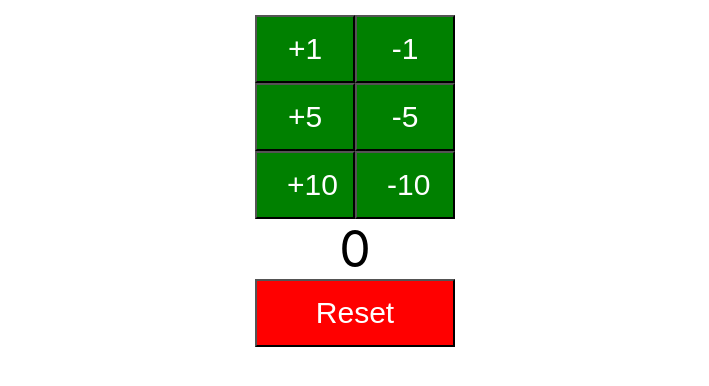
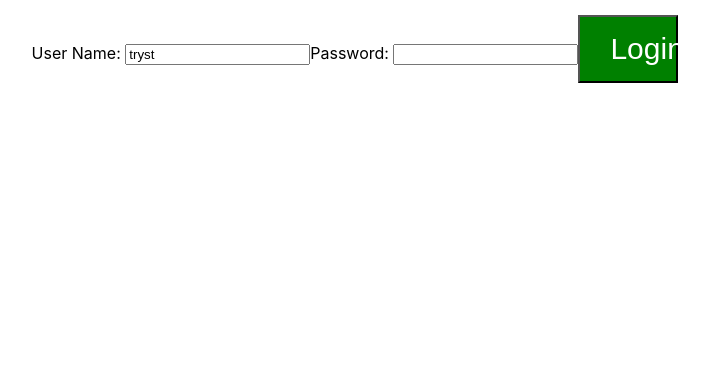
Before and after one commit to TrystanDames/Spring, a React (Create React App) app in the folder Spring+React/spring-react-app/: page / in a window 1280 px wide. Shown: the top 386 px of the page, without its empty margins (285-994 px from the left). Built offline with nearby package versions, Linux system fonts and the light colour scheme.

Commit message:
10th Commit

```diff
--- a/Spring+React/spring-react-app/src/App.js
+++ b/Spring+React/spring-react-app/src/App.js
@@ -4,13 +4,15 @@ import FirstComponent from './components/learning-examples/FirstComponent';
 import SecondComponent from './components/learning-examples/SecondComponent';
 import ThirdComponent from './components/learning-examples/ThirdComponent';
 import Counter from './components/counter/Counter';
+import TodoApp from './components/todo/TodoApp';
 
 class App extends Component {
   render() {
     return (
       <div className="App">
-        <Counter />
+        {/* <Counter /> */}
 
+        <TodoApp />
       </div>
     );
   }
--- /dev/null
+++ b/Spring+React/spring-react-app/src/components/todo/TodoApp.jsx
@@ -0,0 +1,94 @@
+import React, {Component} from "react";
+
+class TodoApp extends Component {
+    render() {
+        return (
+            <div className="TodoApp">
+               <LoginComponent />
+            </div>
+        );
+    }
+}
+
+class LoginComponent extends Component {
+
+    constructor(props) {
+        super(props)
+        this.state = {
+            username: 'tryst',
+            password: '',
+            hasLoginFailed: false,
+            showSuccessMessage: false
+        }
+        // this.handleUsernameChange = this.handleUsernameChange.bind(this)
+        // this.handlePasswordChange = this.handlePasswordChange.bind(this)
+        this.handleChange = this.handleChange.bind(this)
+        this.loginClicked = this.loginClicked.bind(this)
+    }
+
+    handleChange(event) {
+        this.setState (
+            {
+                [event.target.name]: event.target.value
+            }
+        )
+    }
+
+    // handleUsernameChange(event) {
+    //     this.setState (
+    //         {
+    //             [event.target.name]:event.target.value
+    //         }
+    //     )
+    // }
+
+    // handlePasswordChange(event) {
+    //     this.setState (
+    //         {
+    //             password:event.target.value
+    //         }
+    //     )
+    // }
+
+    loginClicked() {
+        if(this.state.username==='trystan' && this.state.password==='dummy') {
+            this.setState({showSuccessMessage:true})
+            this.setState({hasLoginFailed:false})
+        }
+
+        else {
+            this.setState({showSuccessMessage:false})
+            this.setState({hasLoginFailed:true})
+        }
+    }
+
+    render() {
+        return (
+            <div>
+                {/* <ShowInvalidCredentials hasLoginFailed={this.state.hasLoginFailed} />
+                <ShowLoginSuccessMessage showSuccessMessage={this.state.showSuccessMessage} /> */}
+                {this.state.hasLoginFailed && <div>Invalid Credentials</div>}
+                {this.state.showSuccessMessage && <div>Login Successful</div>}
+                User Name: <input type="text" name="username" value={this.state.username} onChange={this.handleChange} />
+                Password: <input type="password" name="password" value={this.state.password} onChange={this.handleChange} />
+                <button onClick={this.loginClicked}>Login</button>
+            </div>
+        )
+    }
+}
+
+// function ShowInvalidCredentials(props) {
+//     if(props.hasLoginFailed) {
+//         return <div>Invalid Credentials</div>
+//     }
+//         return null
+// }
+
+// function ShowLoginSuccessMessage(props) {
+//     if(props.showSuccessMessage) {
+//         return <div>Login Successful</div>
+//     }
+//     return null
+// }
+
+export default TodoApp;
```
